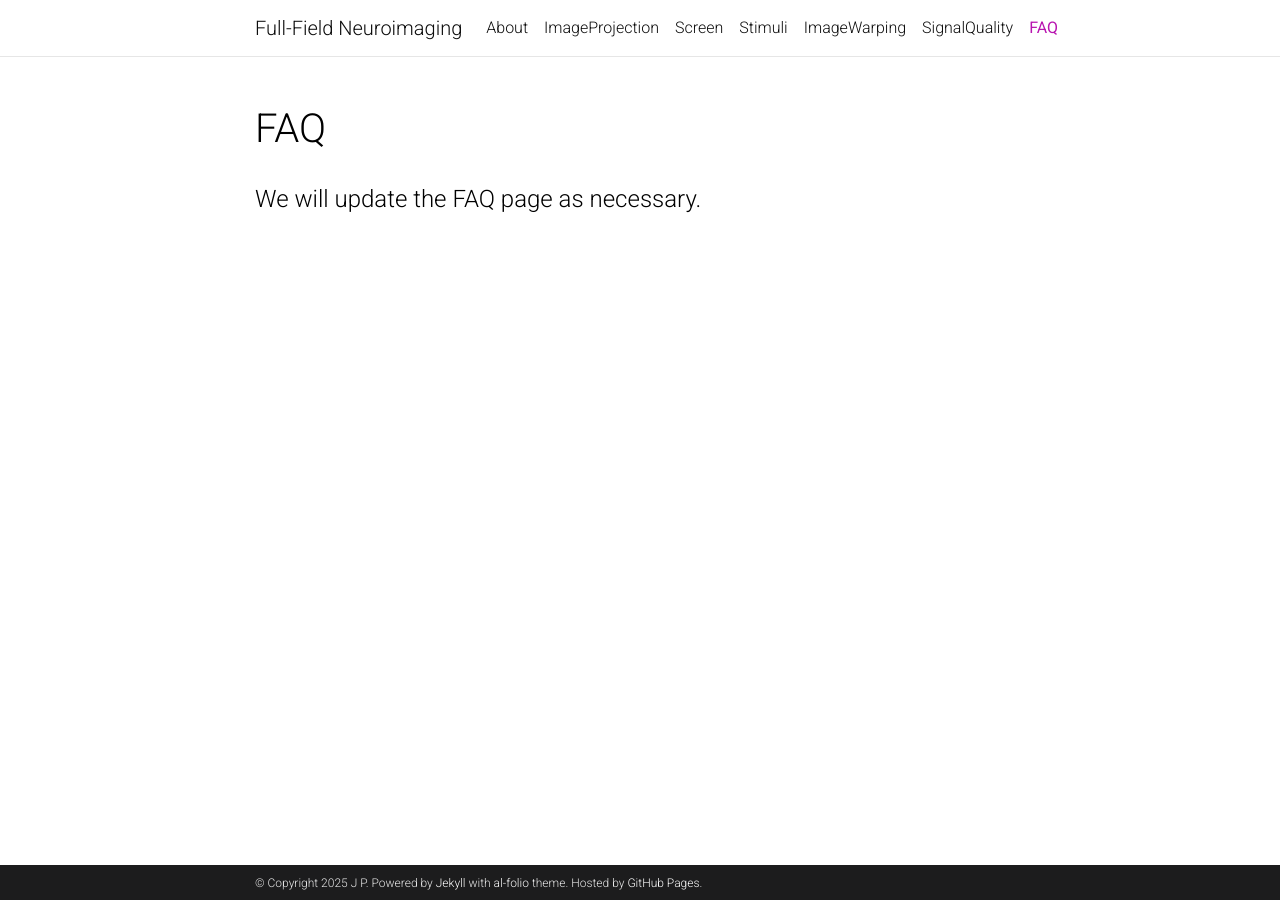
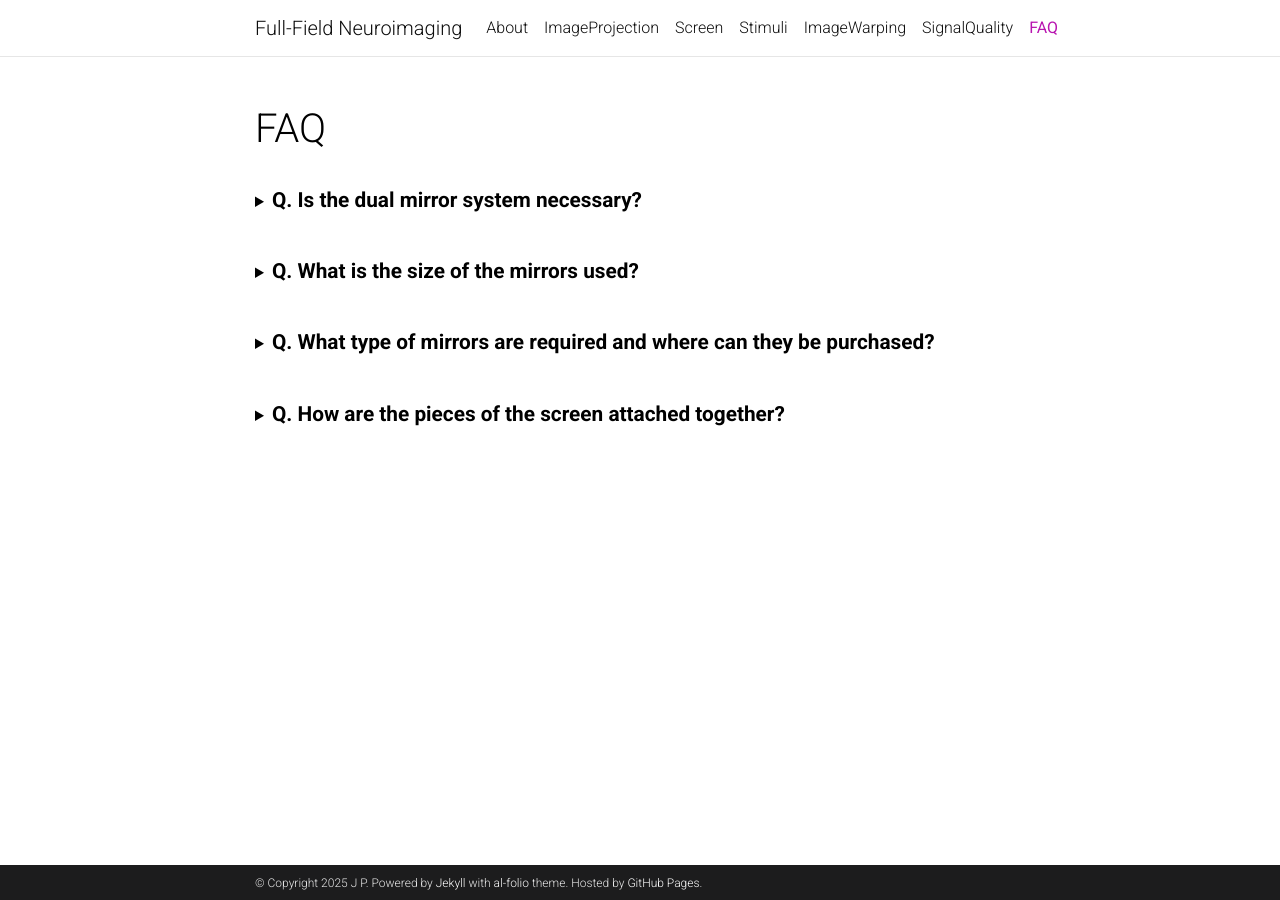
Before and after one commit to jpark203/fullfield-neuroimaging, a Jekyll site: the page built from _pages/FAQ.md, in a window 1280 px wide. Built offline with Jekyll 4.4.1, drawn with Linux system fonts in a browser that asks for light colours; comment, search, counter and statistics services are not loaded; a style sheet for code colours, icons or effects is not loaded.

Commit message:
add four questions and answers

```diff
--- a/_pages/FAQ.md
+++ b/_pages/FAQ.md
@@ -7,4 +7,47 @@
 nav_order: 6
 ---
 
-#### We will update the FAQ page as necessary.
+<!-- #### We will update the FAQ page as necessary. -->
+
+<details>
+<summary><span style="font-size: 1.3em; font-weight: bold;">
+Q. Is the dual mirror system necessary?
+</span></summary>
+<!-- <p style="text-indent: 1.5em;"> -->
+No, the mirror system is generally not required and adds significant complexity. It was a solution designed to work around the specific operational constraints of our original facility.
+<!-- </p> -->
+
+<!-- <p style="text-indent: 1.5em;"> -->
+<br>
+For a new build, we would recommend a simpler and more robust setup: a dedicated projector bolted to the floor and tilted to align with the screen. This removes the need for mirrors entirely, which is a much cleaner approach, if your budget allows.
+<!-- </p> -->
+</details>
+<br>
+
+<details>
+<summary><span style="font-size: 1.3em; font-weight: bold;">
+Q. What is the size of the mirrors used?
+</span></summary>
+The specific size depends on your final setup geometry. The most important requirement is that the mirror is thick enough (or mounted to a rigid backing) so that it does not sag or deform under its own weight, which would distort the image.
+
+<br>
+For reference, the two mirrors we used were 12 inches by 9 inches, with a thickness of 1/4 inch (6mm).
+</details>
+<br>
+
+<details>
+<summary><span style="font-size: 1.3em; font-weight: bold;">
+Q. What type of mirrors are required and where can they be purchased?
+</span></summary>
+The single most important feature to look for is that the mirrors are "front-surfaced" (also called "first-surface"). This means the reflective coating (typically a thin layer of non-magnetic metal like Aluminum) is on the top surface of the glass, which prevents the double reflection that occurs with standard mirrors.
+You can find suppliers by searching online for "front-surface mirrors." We used mirrors from the Two Way Mirrors.
+</details>
+<br>
+
+<details>
+<summary><span style="font-size: 1.3em; font-weight: bold;">
+Q. How are the pieces of the screen attached together?
+</span></summary>
+The acrylic pieces are glued together using an acrylic solvent cement, such as Sci-Grip #3 or Weld-On #3.
+</details>
+<br>
```
